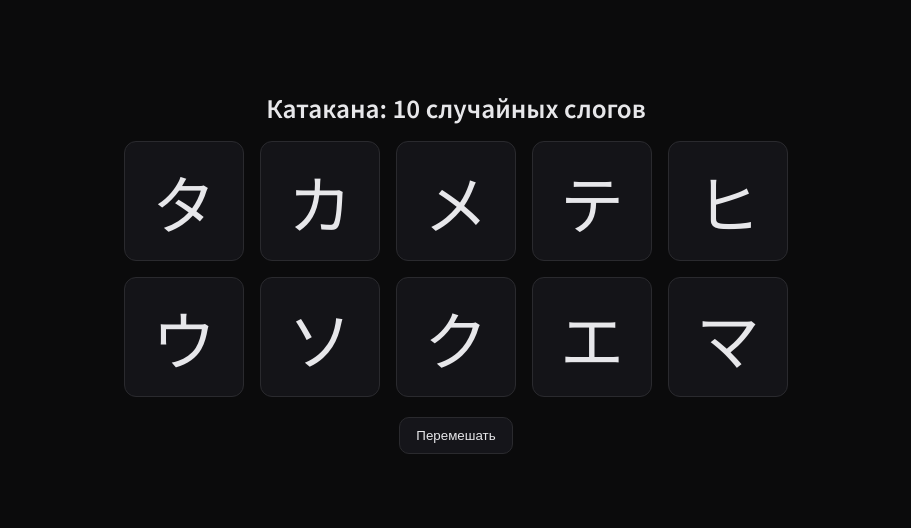
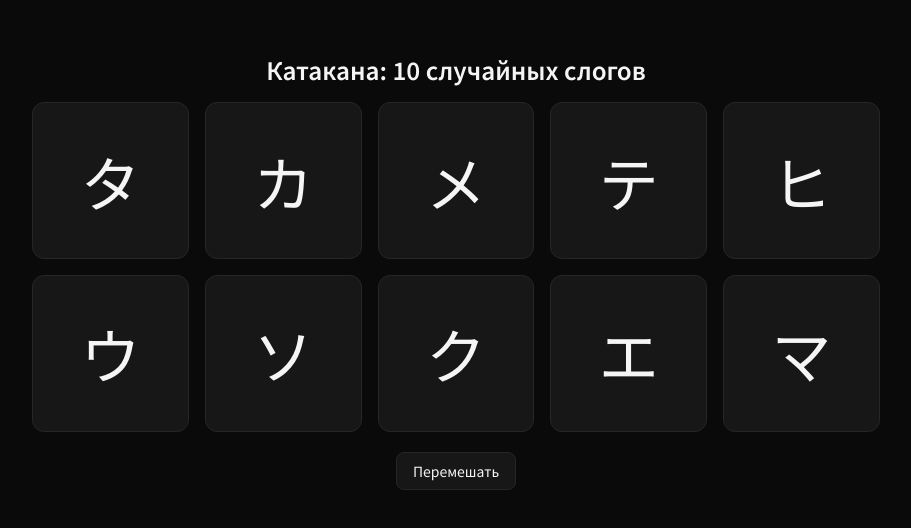
Before and after one commit to paltin/katakana, a React (Vite) app: page / in a window 1280 px wide. Shown: the part 128-656 px from the top of the page, without its empty margins (184-1095 px from the left). Built offline with nearby package versions, Linux system fonts and the light colour scheme.

Commit message:
feat(ui): integrate Tailwind v4 and refactor UI to utility classes

```diff
--- a/src/App.tsx
+++ b/src/App.tsx
@@ -11,18 +11,27 @@ export default function App() {
   }, [seed]);
 
   return (
-    <div className="page">
-      <h1 className="title">Катакана: 10 случайных слогов</h1>
-      <div className="grid">
+    <div className="min-h-dvh grid place-items-center bg-neutral-950 text-neutral-100">
+      <div className="w-full max-w-4xl p-6 text-center">
+        <h1 className="mb-4 text-2xl font-semibold">Катакана: 10 случайных слогов</h1>
+        <div className="grid grid-cols-2 md:grid-cols-5 gap-4 justify-items-center items-center">
           {selection.map((item) => (
-          <div key={item.kana} className="cell" title={item.romaji}>
+            <div
+              key={item.kana}
+              className="w-full aspect-square grid place-items-center rounded-xl border border-neutral-800 bg-neutral-900 text-6xl transition hover:-translate-y-0.5 hover:bg-neutral-800"
+              title={item.romaji}
+            >
               {item.kana}
             </div>
           ))}
         </div>
-      <button className="shuffle" onClick={() => setSeed(Math.random())}>
+        <button
+          className="mt-5 inline-flex items-center justify-center rounded-lg border border-neutral-800 bg-neutral-900 px-4 py-2 text-sm font-medium transition hover:bg-neutral-800"
+          onClick={() => setSeed(Math.random())}
+        >
           Перемешать
         </button>
       </div>
+    </div>
   );
 }
--- a/src/style.css
+++ b/src/style.css
@@ -1,75 +1,6 @@
-:root {
-  color-scheme: light dark;
+@import "tailwindcss";
+
+/* Keep font for Japanese glyphs */
+body {
+  font-family: 'Noto Sans JP', ui-sans-serif, system-ui, -apple-system, Segoe UI, Roboto, 'Helvetica Neue', Arial, 'Noto Sans', 'Apple Color Emoji', 'Segoe UI Emoji', 'Segoe UI Symbol', 'Noto Color Emoji';
 }
-
-* {
-  box-sizing: border-box;
-}
-
-body {
-  margin: 0;
-  min-height: 100vh;
-  font-family: 'Noto Sans JP', system-ui, -apple-system, Segoe UI, Roboto, 'Helvetica Neue', Arial, 'Noto Sans', 'Apple Color Emoji', 'Segoe UI Emoji', 'Segoe UI Symbol', 'Noto Color Emoji';
-  background: #0b0b0c;
-  color: #e7e7ea;
-  display: grid;
-  place-items: center;
-}
-
-.page {
-  width: 100%;
-  max-width: 920px;
-  padding: 24px;
-  text-align: center;
-}
-
-.title {
-  margin: 0 0 16px;
-  font-size: 24px;
-  font-weight: 600;
-}
-
-.grid {
-  display: grid;
-  grid-template-columns: repeat(5, minmax(120px, 1fr));
-  gap: 16px;
-  justify-items: center;
-  align-items: center;
-}
-
-.cell {
-  display: grid;
-  place-items: center;
-  width: 100%;
-  aspect-ratio: 1 / 1;
-  border: 1px solid #2a2a2e;
-  border-radius: 12px;
-  font-size: 64px;
-  background: #141418;
-  transition: transform 120ms ease, background 120ms ease;
-}
-
-.cell:hover {
-  transform: translateY(-2px);
-  background: #18181d;
-}
-
-.shuffle {
-  margin-top: 20px;
-  padding: 10px 16px;
-  border-radius: 10px;
-  border: 1px solid #2a2a2e;
-  background: #15151a;
-  color: #e7e7ea;
-  cursor: pointer;
-}
-
-.shuffle:hover {
-  background: #1a1a20;
-}
-
-@media (max-width: 720px) {
-  .grid {
-    grid-template-columns: repeat(2, minmax(120px, 1fr));
-  }
-}
```
Lines whose indentation alone changed are shown as unchanged.
